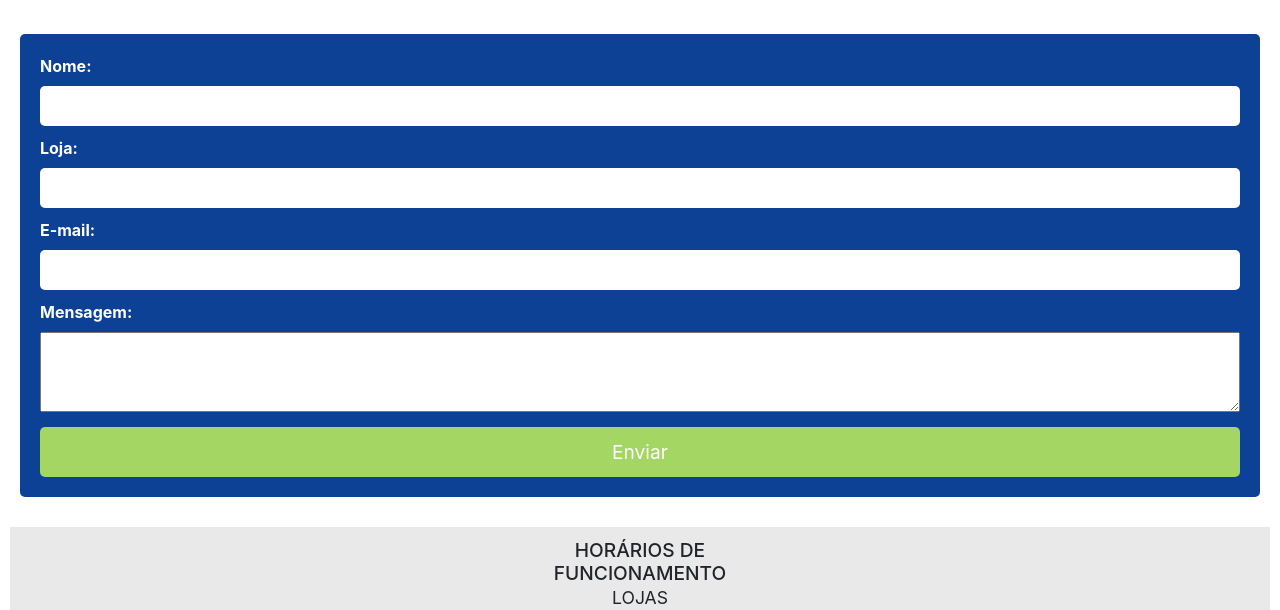
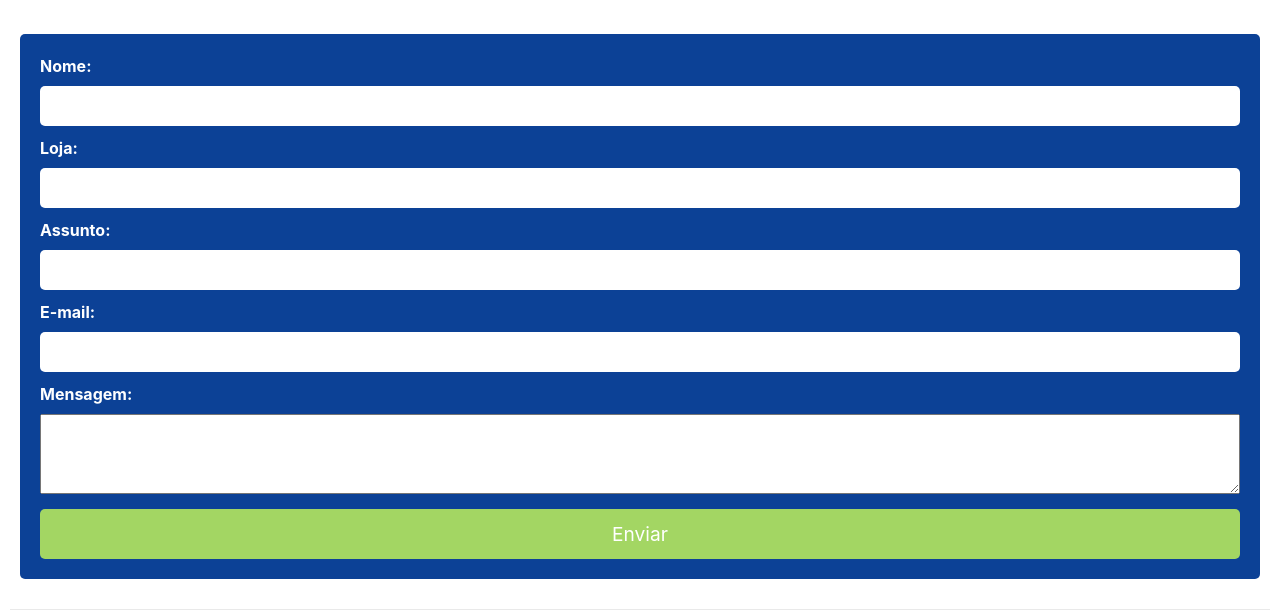
Before and after one commit to DMXWebSolutions/mobile-elashopping, a PHP site: page /contato_logista.php in a window 1280 px wide. Shown: the part 626-1236 px from the top of the page. Run offline with PHP 8.4, Linux system fonts and the light colour scheme; some libraries are stand-ins or nearby versions.

Commit message:
setando endereço de email correto nos formularios

```diff
--- a/contato.php
+++ b/contato.php
@@ -47,6 +47,8 @@
                         'Content-Type': 'application/json',
                         }),
                         body: JSON.stringify({
+                            assunto: 'Ela Shopping Fale Conosco',
+                            destinatario: 'contato@elashopping.com.br',
                             nome: this.nome,
                             email: this.email,
                             mensagem: this.mensagem,
--- a/contato_fazendoparte.php
+++ b/contato_fazendoparte.php
@@ -42,6 +42,8 @@
                         'Content-Type': 'application/json',
                         }),
                         body: JSON.stringify({
+                            assunto: 'Contato através do formulário de comercialização do website',
+                            destinatario: 'contato@elashopping.com.br',
                             nome: this.nome,
                             email: this.email,
                             mensagem: this.mensagem,
--- a/contato_logista.php
+++ b/contato_logista.php
@@ -12,6 +12,8 @@
                     <input type="text" v-model="nome" name="nome" pattern="[a-z\s]+$"  required/>
                     <label>Loja:</label>
                     <input type="text" v-model="loja" name="loja" required/>
+                    <label>Assunto:</label>
+                    <input type="text" v-model="assunto" name="assunto" required/>
                     <label>E-mail:</label>
                     <input type="email" v-model="email" name="email" pattern="[a-z0-9._%+-]+@[a-z0-9.-]+\.[a-z]{2,4}$" required/>
                     <label>Mensagem:</label>
@@ -32,6 +34,7 @@
                 loja: null,
                 email: null,
                 mensagem: null,
+                assunto: null,
             },
             methods: {
                 sendMail: function(event) {
@@ -45,6 +48,8 @@
                         'Content-Type': 'application/json',
                         }),
                         body: JSON.stringify({
+                            destinatario: 'contato@elashopping.com.br',
+                            assunto: this.assunto,
                             nome: this.nome,
                             email: this.email,
                             loja: this.loja,
```
